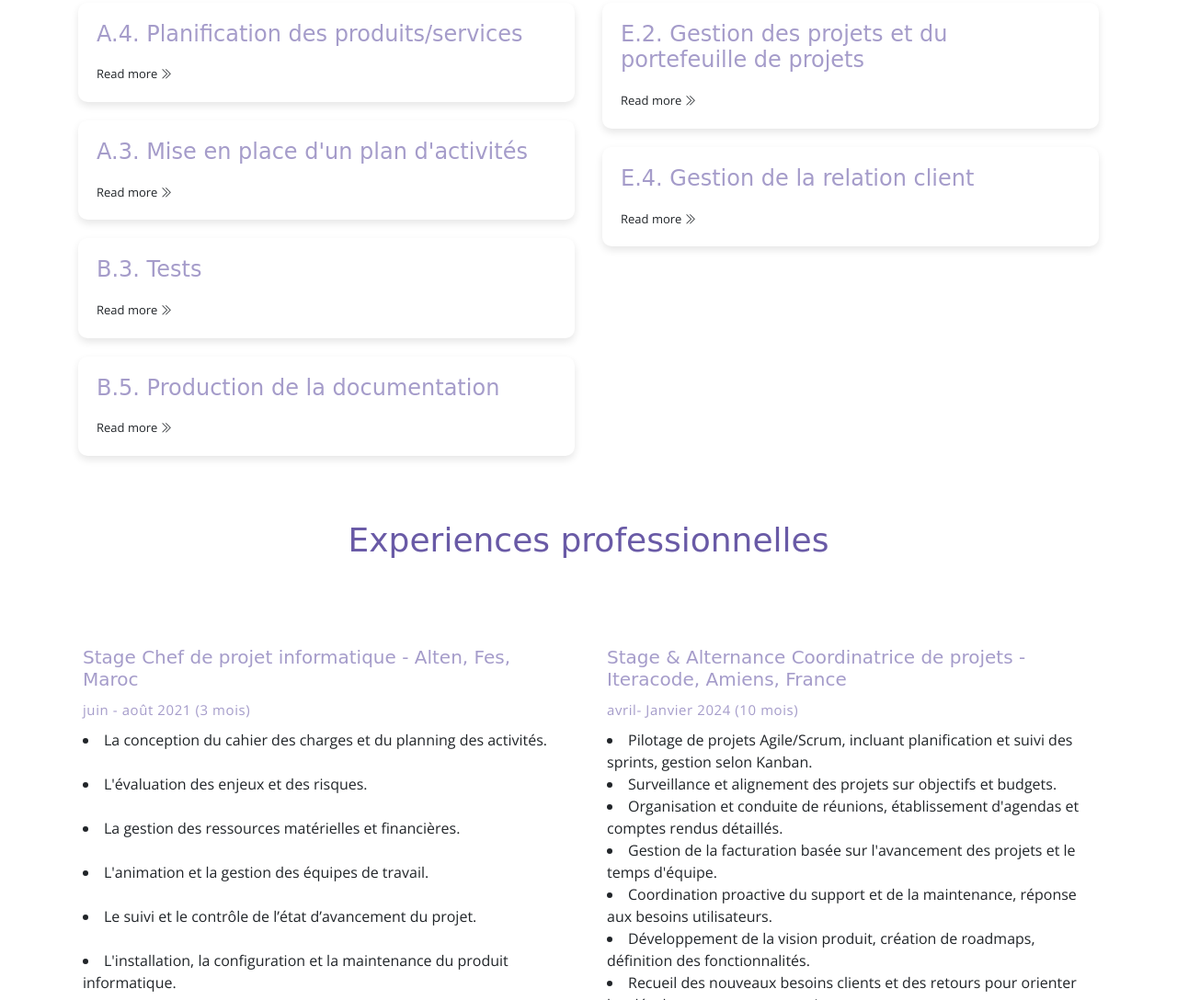
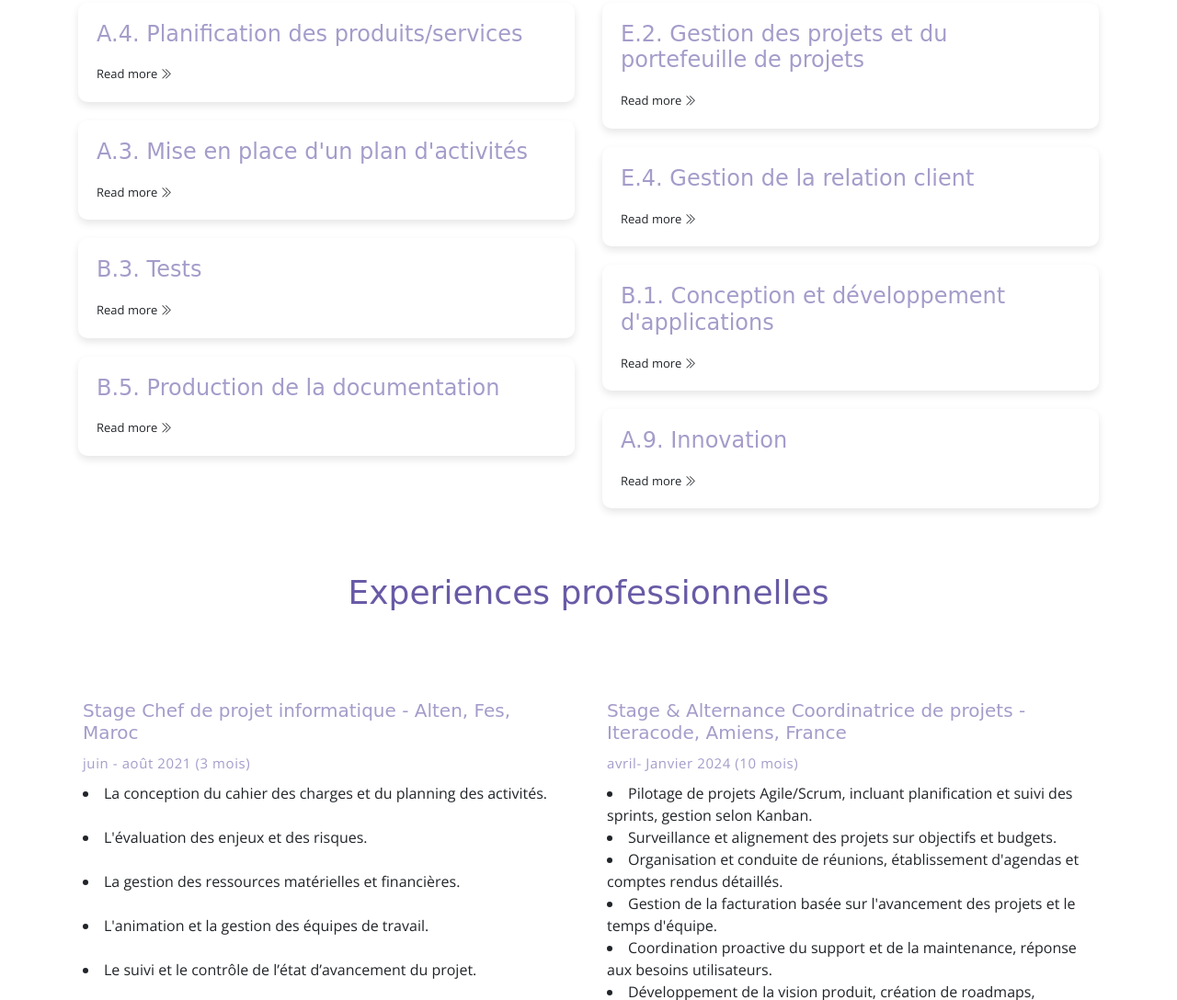
Before and after one commit to StailiAbdessalam/im-po, a website: page index.html in a window 1280 px wide. Shown: the part 2536-3624 px from the top of the page at 92% size. Drawn offline with nearby package versions, Linux system fonts and the light colour scheme; a web font is replaced by a local one.

Commit message:
remarque

```diff
--- a/index.html
+++ b/index.html
@@ -378,6 +378,21 @@
                                     <p>Met en place de bonnes relations de travail au sein d'un environnement mettant en jeu diverses parties prenantes, en facilitant la collaboration d'équipes pluridisciplinaires. Entretient une communication régulière avec les collègues, clients, partenaires et fournisseurs, faisant preuve de compréhension pour les différents contextes et perspectives. Garantit que les besoins, les préoccupations et les réclamations des différentes parties prenantes sont bien compris et traités conformément à la politique de l'organisation.</p>
                                 </div>
                             </div>
+                            <div class="skill">
+                                <h3>B.1. Conception et développement d'applications</h3>
+                                <a onclick="toggleDetails('details8')" class="blog-card-link cursor">Read more <i class="ti-angle-double-right"></i></a>
+                                <div id="details9" class="skill-details">
+                                    <p>Interprète les techniques de conception pour développer une application adaptée aux besoins du client. Adapte les solutions existantes en procédant, par exemple, au portage d'une application vers un autre système d'exploitation. Code, débogue, contrôle, documente et communique sur les étapes de développement du produit. Choisit les options techniques appropriées au développement comme la réutilisation, l'amélioration ou la reconfiguration de composants existants. Optimise l'efficacité, les coûts et la qualité. Valide les résultats avec les représentants des utilisateurs, intègre et met en service la solution dans son ensemble.</p>
+                                </div>
+                            </div>
+                            <div class="skill">
+                                <h3>A.9. Innovation </h3>
+                                <a onclick="toggleDetails('details8')" class="blog-card-link cursor">Read more <i class="ti-angle-double-right"></i></a>
+                                <div id="details10" class="skill-details">
+                                    <p>Envisage des solutions créatives pour élaborer de nouveaux concepts, idées, produits ou services. Fait preuve d'un mode de pensée ouvert et innovant, sachant tirer parti des avancées technologiques pour répondre aux besoins de l'activité/de l'entreprise ou pour orienter la recherche.</p>
+                                </div>
+                            </div>
+
                         </div>
                     </div>
                 </div><!-- /.row -->
```
